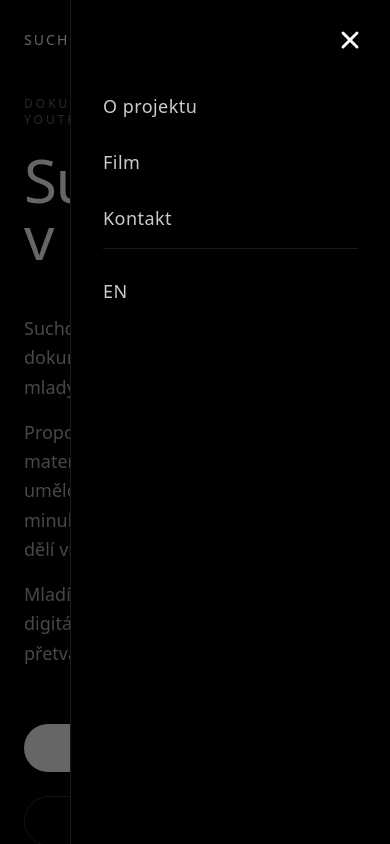
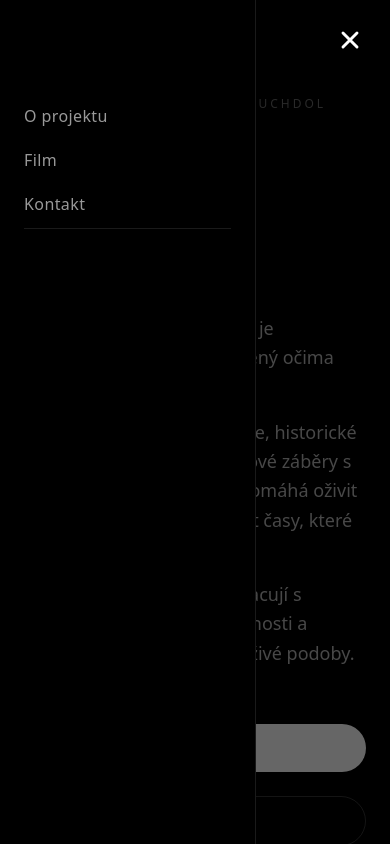
Before and after one commit to andreiusha228/suchdolvcase, a Next.js app: page / in a window 390 px wide. Both pictures are taken after a click on the button "Toggle menu". Shown: the top 844 px of the page. Built offline with nearby package versions, Linux system fonts and the light colour scheme.

Commit message:
Fix mobile navbar: move menu to left side, simplify logo to SUCHDOL

```diff
--- a/components/Navbar.tsx
+++ b/components/Navbar.tsx
@@ -58,7 +58,7 @@ const Navbar = () => {
             }}
             className="text-white text-sm font-light tracking-[0.15em] hover:opacity-60 transition-opacity duration-400"
           >
-            SUCHDOL V ČASE
+            SUCHDOL
           </a>
 
           {/* Desktop Menu */}
@@ -134,44 +134,36 @@ const Navbar = () => {
             onClick={() => setMobileMenuOpen(false)}
           />
 
-          {/* Menu Panel */}
+          {/* Menu Panel - Left Side */}
           <div
-            className={`absolute right-0 top-0 h-full w-80 max-w-[85vw] bg-black border-l border-white/10 transition-transform duration-500 ease-out ${
-              mobileMenuOpen ? 'translate-x-0' : 'translate-x-full'
+            className={`absolute left-0 top-0 h-full w-64 max-w-[75vw] bg-black border-r border-white/10 transition-transform duration-500 ease-out ${
+              mobileMenuOpen ? 'translate-x-0' : '-translate-x-full'
             }`}
           >
-            <div className="flex flex-col h-full pt-20 px-8 pb-8">
+            <div className="flex flex-col h-full pt-24 px-6 pb-8">
               <div className="flex flex-col space-y-1">
                 <a
                   href="#o-projektu"
                   onClick={(e) => handleClick(e, '#o-projektu')}
-                  className="text-white/80 text-lg font-light tracking-wide hover:text-white hover:bg-white/5 transition-all duration-300 rounded-lg px-4 py-3 -mx-4"
+                  className="text-white/60 text-base font-light tracking-wide hover:text-white transition-all duration-300 py-2"
                 >
                   {t('nav.about')}
                 </a>
                 <a
                   href="#film"
                   onClick={(e) => handleClick(e, '#film')}
-                  className="text-white/80 text-lg font-light tracking-wide hover:text-white hover:bg-white/5 transition-all duration-300 rounded-lg px-4 py-3 -mx-4"
+                  className="text-white/60 text-base font-light tracking-wide hover:text-white transition-all duration-300 py-2"
                 >
                   {t('nav.film')}
                 </a>
                 <a
                   href="#kontakt"
                   onClick={(e) => handleClick(e, '#kontakt')}
-                  className="text-white/80 text-lg font-light tracking-wide hover:text-white hover:bg-white/5 transition-all duration-300 rounded-lg px-4 py-3 -mx-4"
+                  className="text-white/60 text-base font-light tracking-wide hover:text-white transition-all duration-300 py-2"
                 >
                   {t('nav.contact')}
                 </a>
                 <div className="pt-4 mt-4 border-t border-white/10">
-                  <button
-                    onClick={() => {
-                      toggleLanguage();
-                    }}
-                    className="text-white/80 text-lg font-light tracking-wide hover:text-white hover:bg-white/5 transition-all duration-300 rounded-lg px-4 py-3 -mx-4 w-full text-left uppercase"
-                  >
-                    {language === 'cz' ? 'EN' : 'CZ'}
-                  </button>
                 </div>
               </div>
             </div>
```
